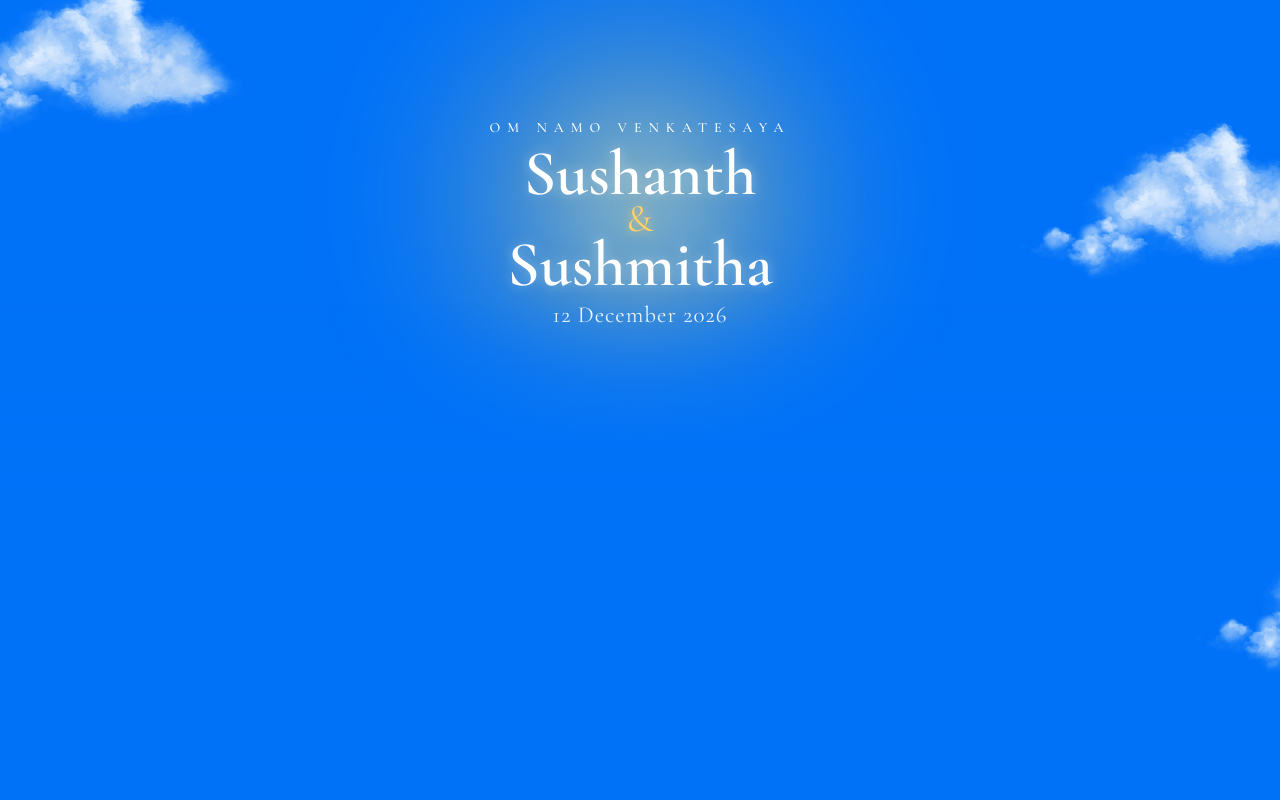
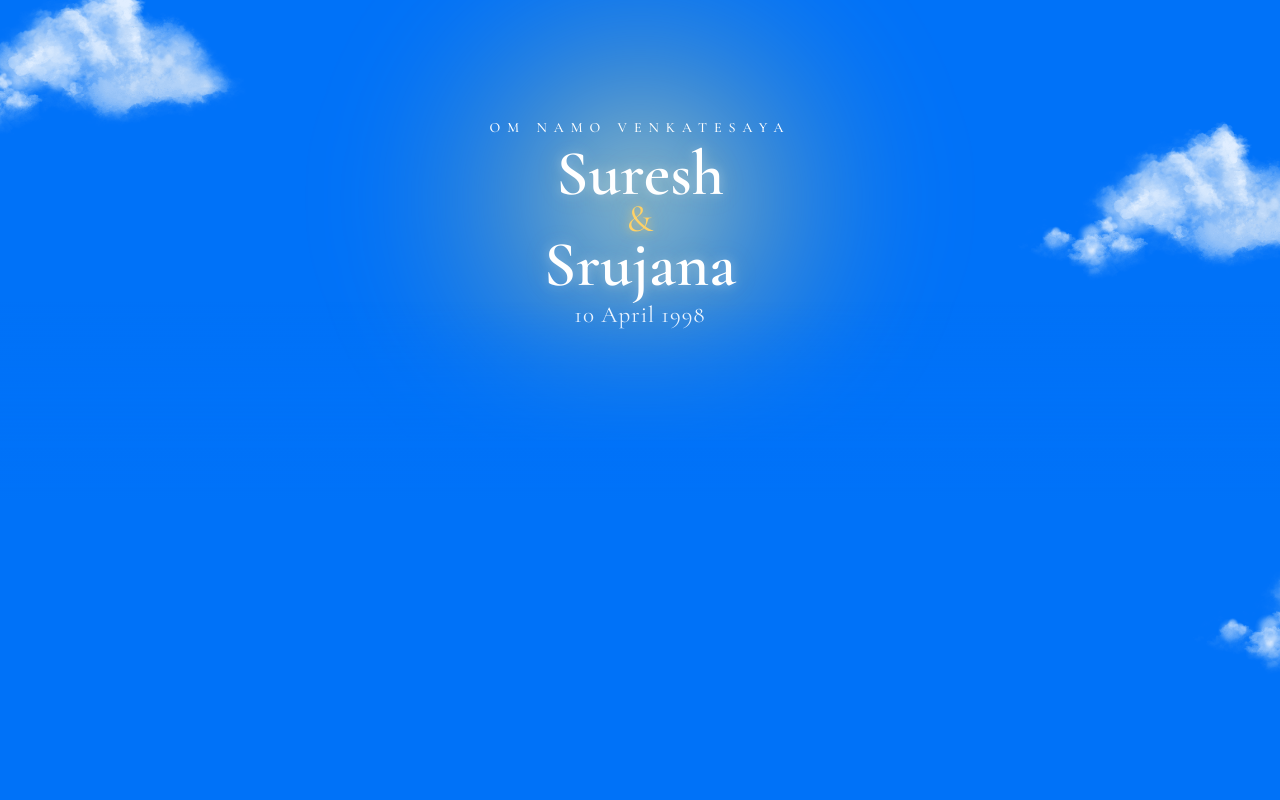
Before and after one commit to praneeth-2310/Sushanth-and-Sushmitha, a plain HTML site: page index.html in a window 1280 px wide. Shown: the top 800 px of the page. Drawn offline with nearby package versions, Linux system fonts and the light colour scheme.

Commit message:
Updated Invitation

```diff
--- a/index.html
+++ b/index.html
@@ -8,7 +8,7 @@
     <meta name="viewport"
           content="width=device-width, initial-scale=1.0">
 
-    <title>Sushanth & Sushmitha</title>
+    <title>Suresh & Srujana</title>
 
     <!-- Google Font -->
 
@@ -81,7 +81,7 @@
         </p>
 
         <h1 class="groom">
-            Sushanth
+            Suresh
         </h1>
 
         <div class="amp">
@@ -89,11 +89,11 @@
         </div>
 
         <h1 class="bride">
-            Sushmitha
+            Srujana
         </h1>
 
         <p class="date">
-            12 December 2026
+            10 April 1998
         </p>
 
     </div>
@@ -238,11 +238,11 @@
 
             <div class="coupleNames">
 
-                <h1>Sushanth</h1>
+                <h1>Suresh</h1>
 
                 <span>&</span>
 
-                <h1>Sushmitha</h1>
+                <h1>Srujana</h1>
 
             </div>
 
@@ -267,13 +267,13 @@
 
                 <p class="englishText">
 
-                    Friday, 12 December 2026
+                    Friday, 10 April 1998
 
                 </p>
 
                 <p class="teluguText">
 
-                    శుక్రవారం, 12 డిసెంబర్ 2026
+                    శుక్రవారం, 10 ఏప్రిల్ 1998
 
                 </p>
 
```
